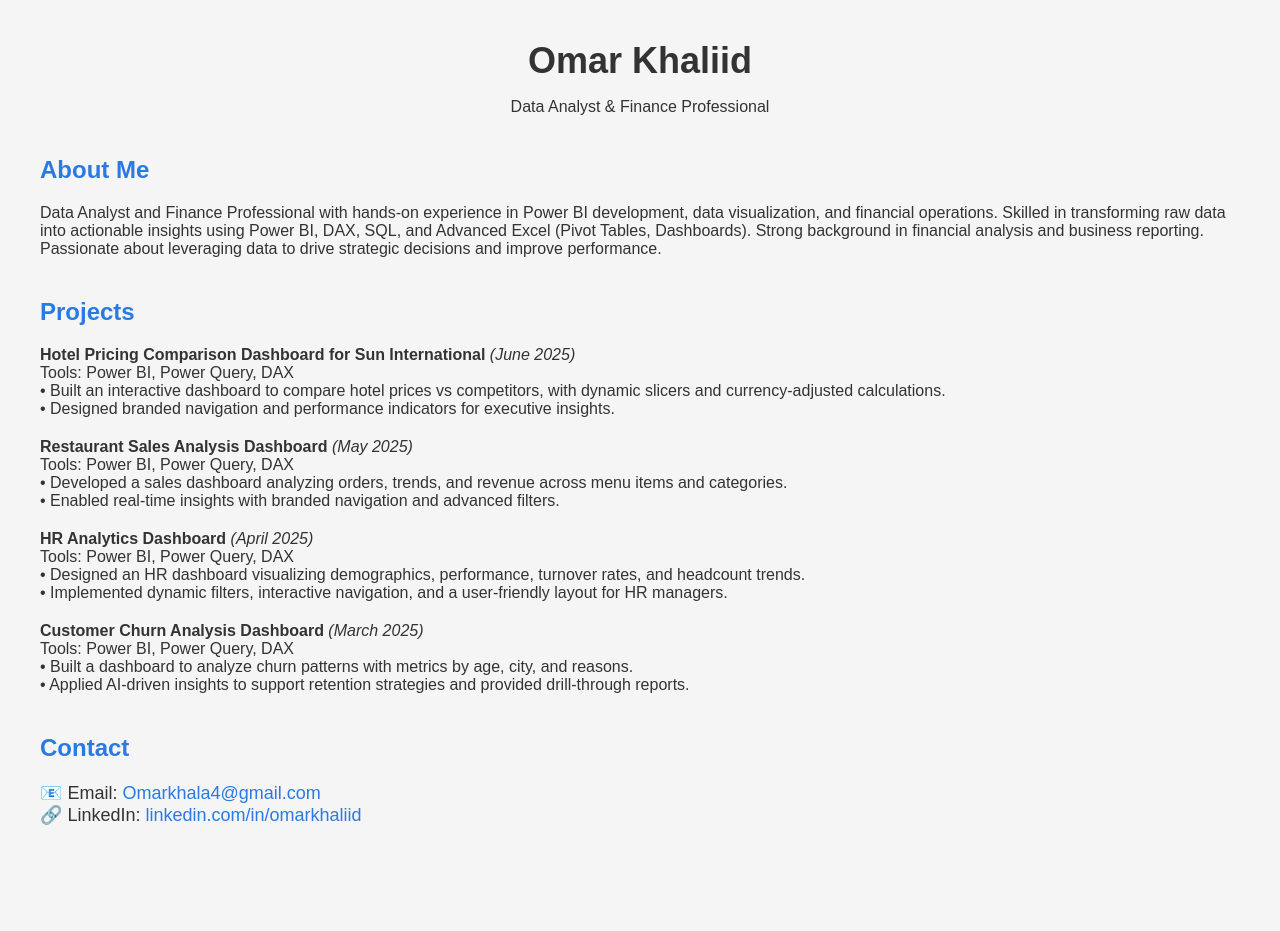
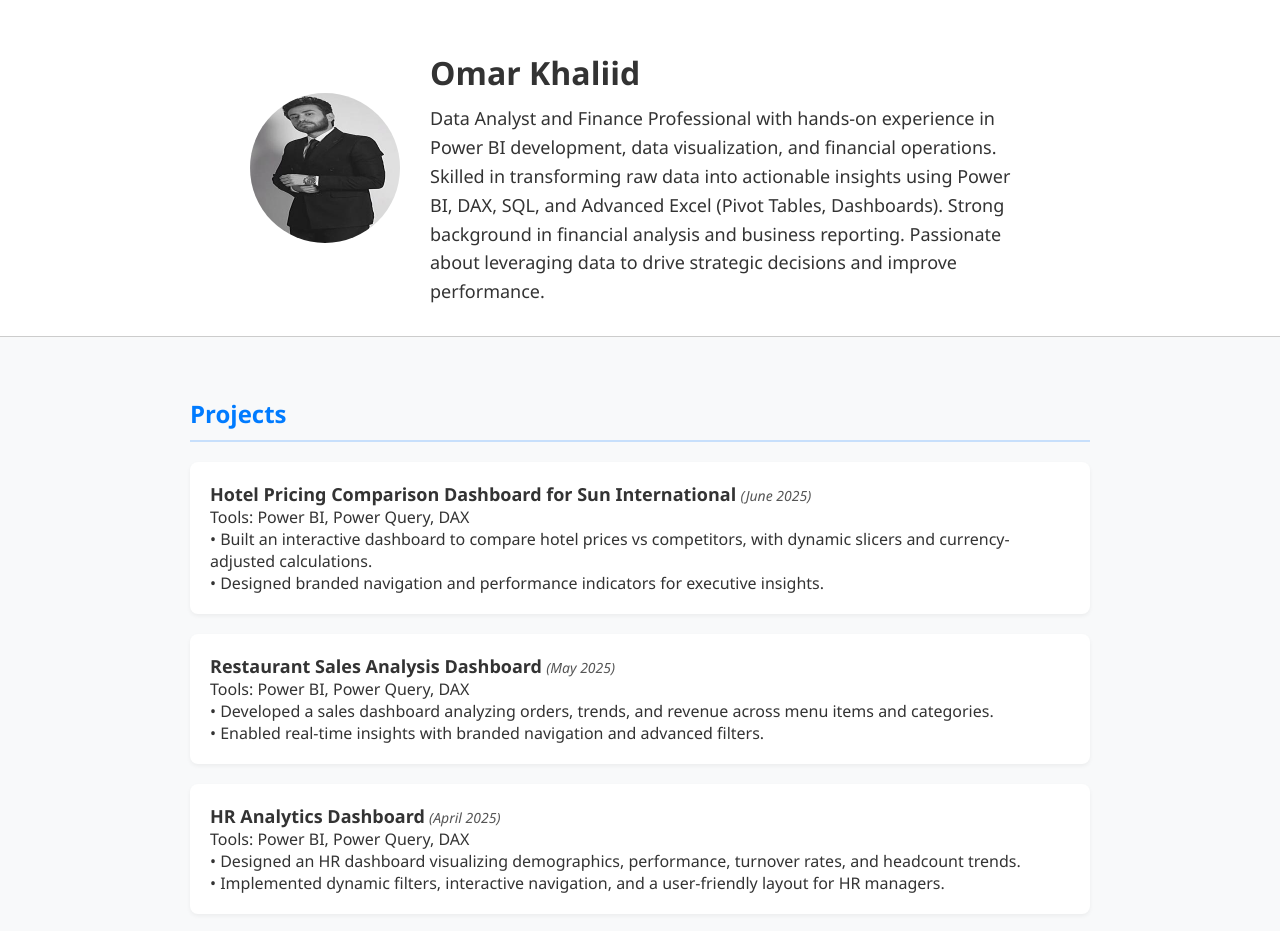
Before and after one commit to Omarkhaliid98/omarkhaliid98.github.io, a plain HTML site: page index.html in a window 1280 px wide. Shown: the top 931 px of the page. Before the commit the page ends 866 px from the top, so only its background shows below. Drawn offline with Linux system fonts and the light colour scheme.

Commit message:
Add files via upload

```diff
--- a/index.html
+++ b/index.html
@@ -6,26 +6,34 @@
     <title>Omar Khaliid - Data Analyst Portfolio</title>
     <meta name="viewport" content="width=device-width, initial-scale=1">
     <style>
-        body { font-family: Arial, sans-serif; margin: 40px; background-color: #f5f5f5; color: #333; }
-        header { text-align: center; margin-bottom: 40px; }
-        h1 { font-size: 36px; margin-bottom: 10px; }
-        h2 { color: #2a7ae2; margin-top: 40px; }
-        section { margin-bottom: 40px; }
-        .project { margin-bottom: 20px; }
-        a { color: #2a7ae2; text-decoration: none; }
-        .contact { font-size: 18px; }
+        body { font-family: 'Segoe UI', Tahoma, Geneva, Verdana, sans-serif; margin: 0; background-color: #f8f9fa; color: #333; }
+        header { background-color: #fff; padding: 30px; display: flex; align-items: center; justify-content: center; border-bottom: 1px solid #ccc; }
+        .profile-img { border-radius: 50%; width: 150px; height: 150px; margin-right: 30px; object-fit: cover; }
+        .intro { max-width: 600px; }
+        .intro h1 { font-size: 32px; margin-bottom: 10px; }
+        .intro p { font-size: 18px; margin: 0; line-height: 1.6; }
+
+        section { padding: 40px 20px; max-width: 900px; margin: auto; }
+        h2 { color: #007BFF; border-bottom: 2px solid #007BFF33; padding-bottom: 10px; }
+
+        .project { background-color: #fff; padding: 20px; margin: 20px 0; border-radius: 8px; box-shadow: 0 2px 4px rgba(0,0,0,0.05); }
+        .project strong { font-size: 18px; }
+        .project em { font-size: 14px; color: #555; }
+
+        .contact a { text-decoration: none; color: #007BFF; margin-right: 15px; font-size: 18px; }
+
+        footer { text-align: center; padding: 20px; background-color: #f1f1f1; margin-top: 40px; font-size: 14px; }
     </style>
 </head>
 <body>
+
 <header>
+    <img src="profile.jpg" alt="Omar Khaliid" class="profile-img">
+    <div class="intro">
         <h1>Omar Khaliid</h1>
-        <p>Data Analyst & Finance Professional</p>
+        <p>Data Analyst and Finance Professional with hands-on experience in Power BI development, data visualization, and financial operations. Skilled in transforming raw data into actionable insights using Power BI, DAX, SQL, and Advanced Excel (Pivot Tables, Dashboards). Strong background in financial analysis and business reporting. Passionate about leveraging data to drive strategic decisions and improve performance.</p>
+    </div>
 </header>
-
-    <section>
-        <h2>About Me</h2>
-        <p>Data Analyst and Finance Professional with hands-on experience in Power BI development, data visualization, and financial operations. Skilled in transforming raw data into actionable insights using Power BI, DAX, SQL, and Advanced Excel (Pivot Tables, Dashboards). Strong background in financial analysis and business reporting. Passionate about leveraging data to drive strategic decisions and improve performance.</p>
-    </section>
 
 <section>
     <h2>Projects</h2>
@@ -58,9 +66,14 @@
 <section>
     <h2>Contact</h2>
     <p class="contact">
-            📧 Email: <a href="mailto:Omarkhala4@gmail.com">Omarkhala4@gmail.com</a><br>
-            🔗 LinkedIn: <a href="https://www.linkedin.com/in/omarkhaliid/" target="_blank">linkedin.com/in/omarkhaliid</a>
+        📧 <a href="mailto:Omarkhala4@gmail.com">Omarkhala4@gmail.com</a><br>
+        💼 <a href="https://www.linkedin.com/in/omarkhaliid/" target="_blank">LinkedIn Profile</a>
     </p>
 </section>
+
+<footer>
+    &copy; 2025 Omar Khaliid. All rights reserved.
+</footer>
+
 </body>
 </html>
```
Also changed, not shown: profile.jpg (added). Lines whose indentation alone changed are shown as unchanged.
